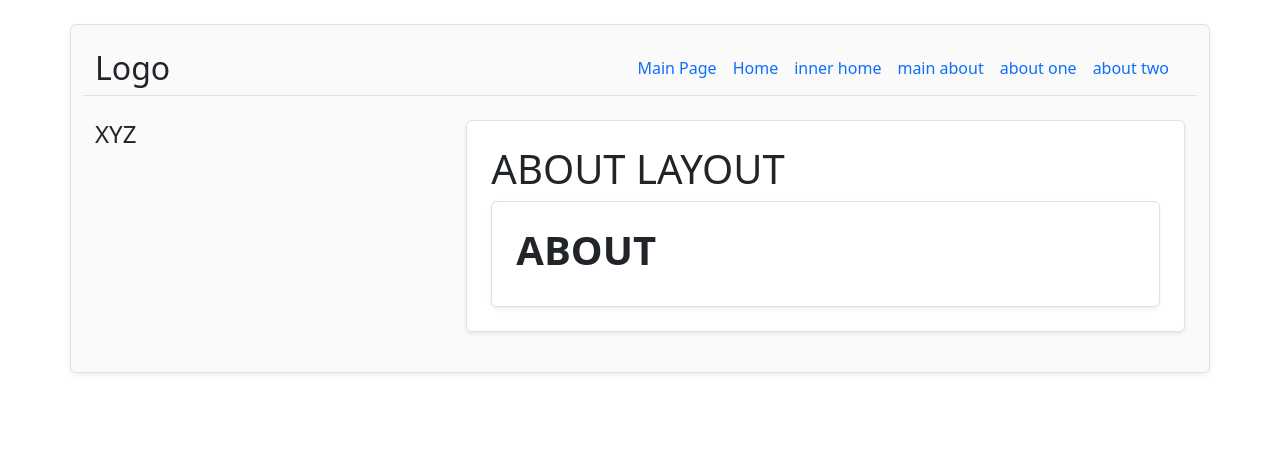
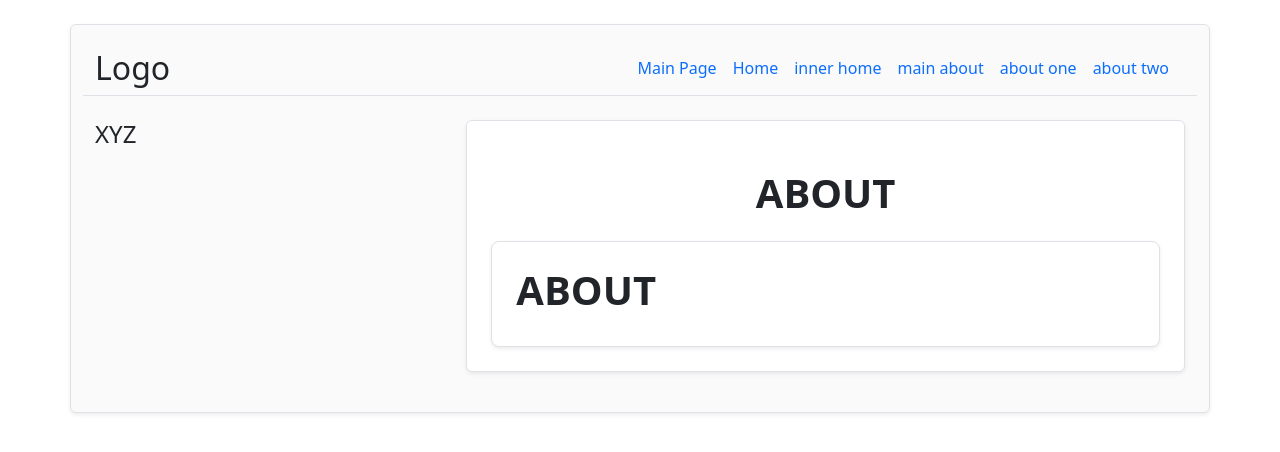
Before and after one commit to Pujan-Ajmera/next_learning, a Next.js app: page /about in a window 1280 px wide. Shown: the top 452 px of the page. Built offline with nearby package versions, Linux system fonts and the light colour scheme.

Commit message:
probably made layout better

```diff
--- a/app/about/layout.tsx
+++ b/app/about/layout.tsx
@@ -1,10 +1,10 @@
-export default function AboutLayout({children}:{children : React.ReactNode}){
-    return(
-        <div>
-            <h1>ABOUT LAYOUT</h1>
-            <div className="p-4 border rounded shadow-sm bg-white">
-            {children}
-            </div>
-        </div>
-    )
+export default function AboutLayout({ children }: { children: React.ReactNode }) {
+  return (
+    <div className="mt-4">
+      <h1 className="fw-bolder text-center mb-4">ABOUT</h1>
+      <div className="p-4 border rounded-3 shadow-sm bg-white">
+        {children}
+      </div>
+    </div>
+  );
 }
```
